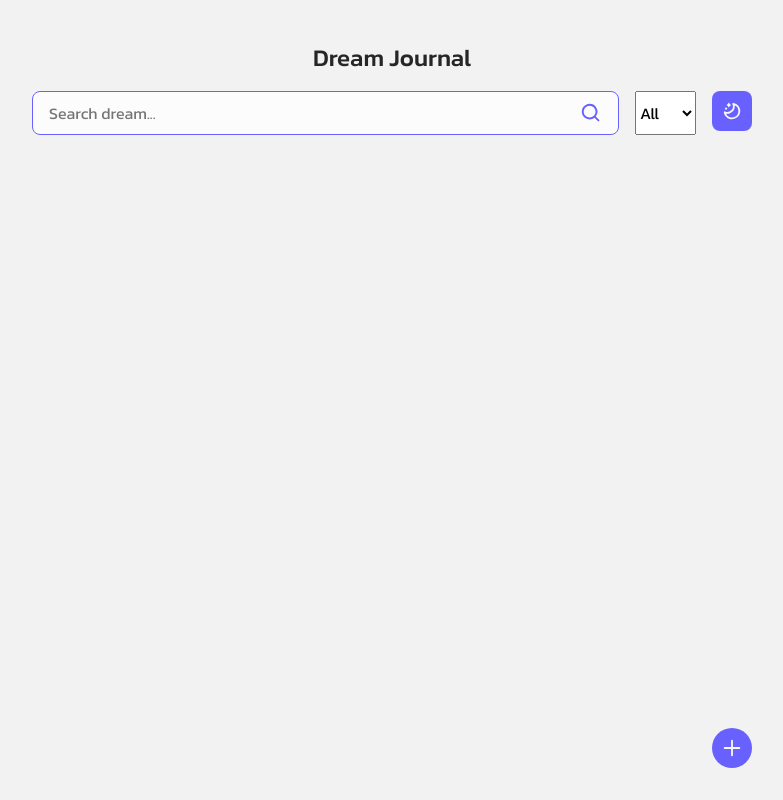
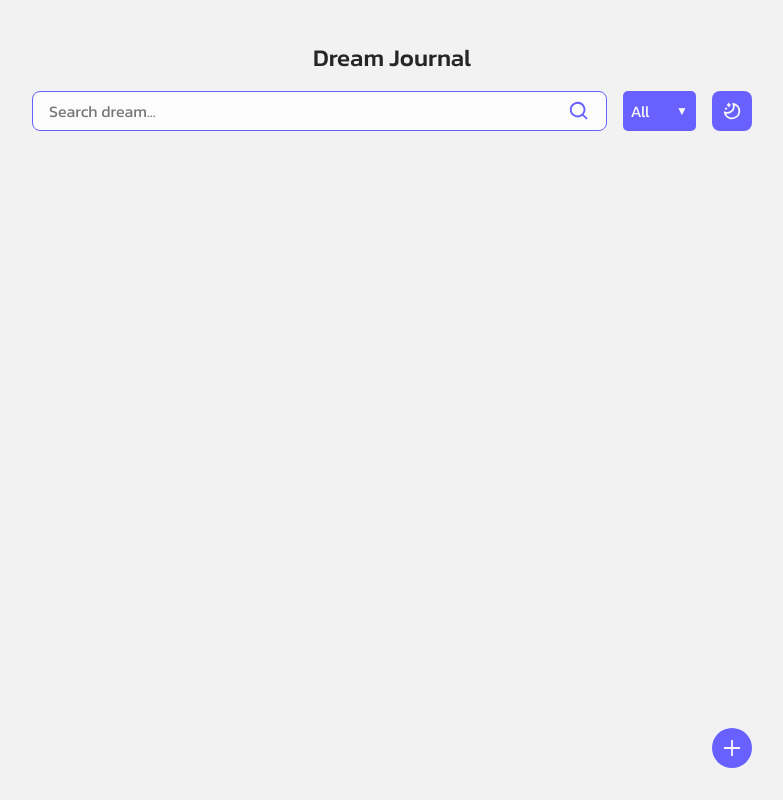
Before and after one commit to CodectiveOrg/bootcamp-2025-01-react, a React (Vite) app in the folder dream-journal/: page / in a window 1280 px wide. Shown: the whole page, without its empty margins (248-1031 px from the left). Built offline with nearby package versions, Linux system fonts and the light colour scheme.

Commit message:
[ADD] select component
(cherry picked from commit 2554e4924ddd98c038e9636e26ded238c7647cfe)

```diff
--- a/dream-journal/src/components/Input/Input.module.css
+++ b/dream-journal/src/components/Input/Input.module.css
@@ -6,7 +6,7 @@
   display: flex;
   align-items: center;
 
-  padding: 0.625rem 1rem;
+  padding: 0.5rem 1rem;
 
   border: 1px solid var(--color-primary);
   border-radius: 0.5rem;
--- /dev/null
+++ b/dream-journal/src/components/Select/Select.module.css
@@ -0,0 +1,51 @@
+.select {
+  position: relative;
+
+  border-radius: 5px;
+
+  select {
+    appearance: none;
+
+    background-color: var(--color-primary);
+    color: var(--color-primary-text);
+
+    block-size: 100%;
+
+    padding: 0.5rem;
+    padding-inline-end: calc(0.5rem + 1ch + 0.5rem);
+
+    border: none;
+    border-radius: inherit;
+
+    font-size: 1rem;
+    line-height: 1;
+
+    option {
+      background-color: var(--color-surface-elevated);
+      color: var(--color-primary);
+    }
+
+    &:focus {
+      outline: none;
+    }
+  }
+
+  &::after {
+    content: "▼";
+    color: var(--color-primary-text);
+
+    position: absolute;
+    inset-block-start: 50%;
+    inset-inline-end: 0.5rem;
+
+    transform: translateY(-50%);
+
+    font-size: 0.75em;
+
+    pointer-events: none;
+  }
+
+  &:focus-within {
+    outline: 2px solid var(--color-primary-outline);
+  }
+}
--- /dev/null
+++ b/dream-journal/src/components/Select/Select.tsx
@@ -0,0 +1,24 @@
+import { ReactNode, forwardRef, ComponentProps } from "react";
+
+import clsx from "clsx";
+
+import styles from "./Select.module.css";
+
+type Props = Omit<ComponentProps<"select">, "ref"> & {
+  suffixIcon?: ReactNode;
+};
+
+const Select = forwardRef<HTMLSelectElement, Props>(function (
+  { className, children, ...otherProps },
+  ref,
+) {
+  return (
+    <div className={clsx(styles["select"], className)}>
+      <select ref={ref} {...otherProps}>
+        {children}
+      </select>
+    </div>
+  );
+});
+
+export default Select;
--- a/dream-journal/src/components/VibeFilter/VibeFilter.tsx
+++ b/dream-journal/src/components/VibeFilter/VibeFilter.tsx
@@ -3,6 +3,8 @@ import { ChangeEvent, useContext } from "react";
 import { FiltersContext } from "../../providers/FiltersProvider.tsx";
 
 import { Vibe } from "../../types/vibe.ts";
+
+import Select from "../Select/Select.tsx";
 
 function VibeFilter() {
   const { filters, setFilters } = useContext(FiltersContext);
@@ -20,11 +22,11 @@ function VibeFilter() {
   };
 
   return (
-    <select value={filters.vibe} onChange={changeHandler}>
+    <Select value={filters.vibe} onChange={changeHandler}>
       <option value="all">All</option>
       <option value="good">Good</option>
       <option value="bad">Bad</option>
-    </select>
+    </Select>
   );
 }
 
```
